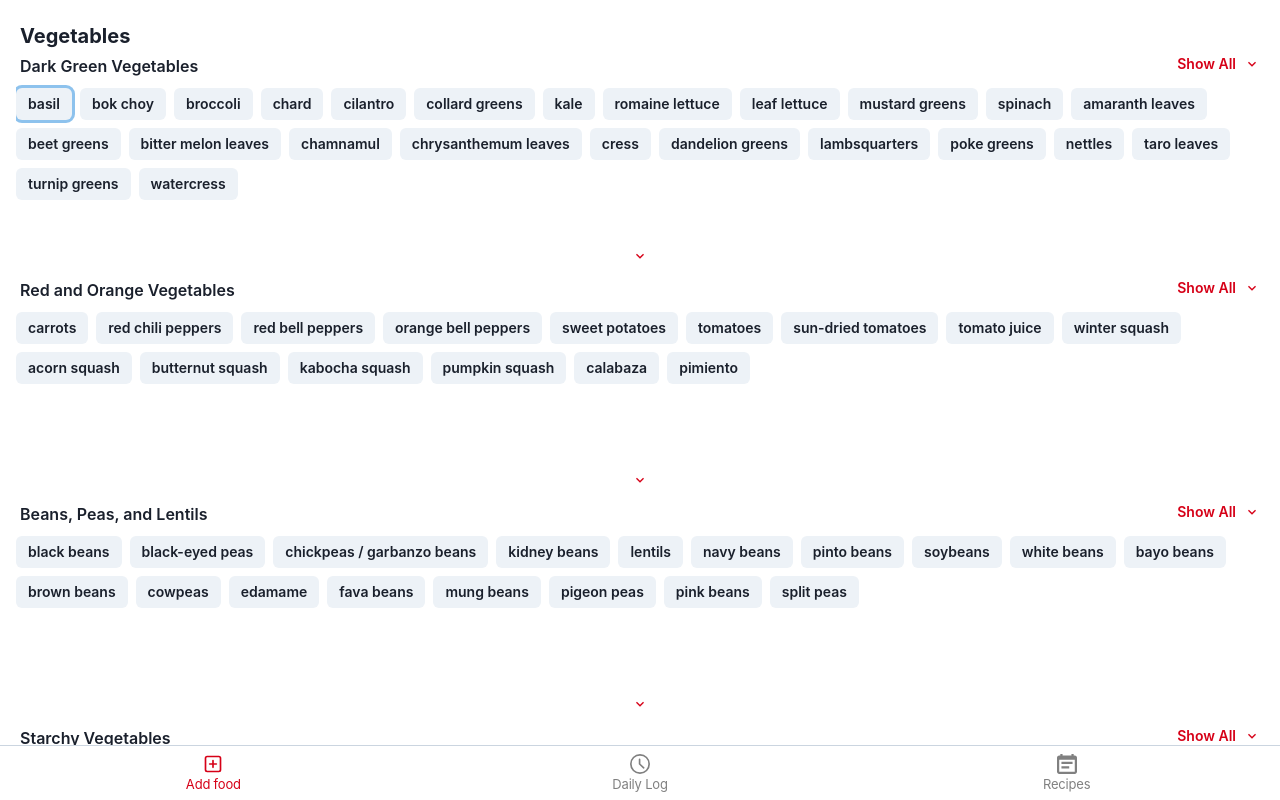
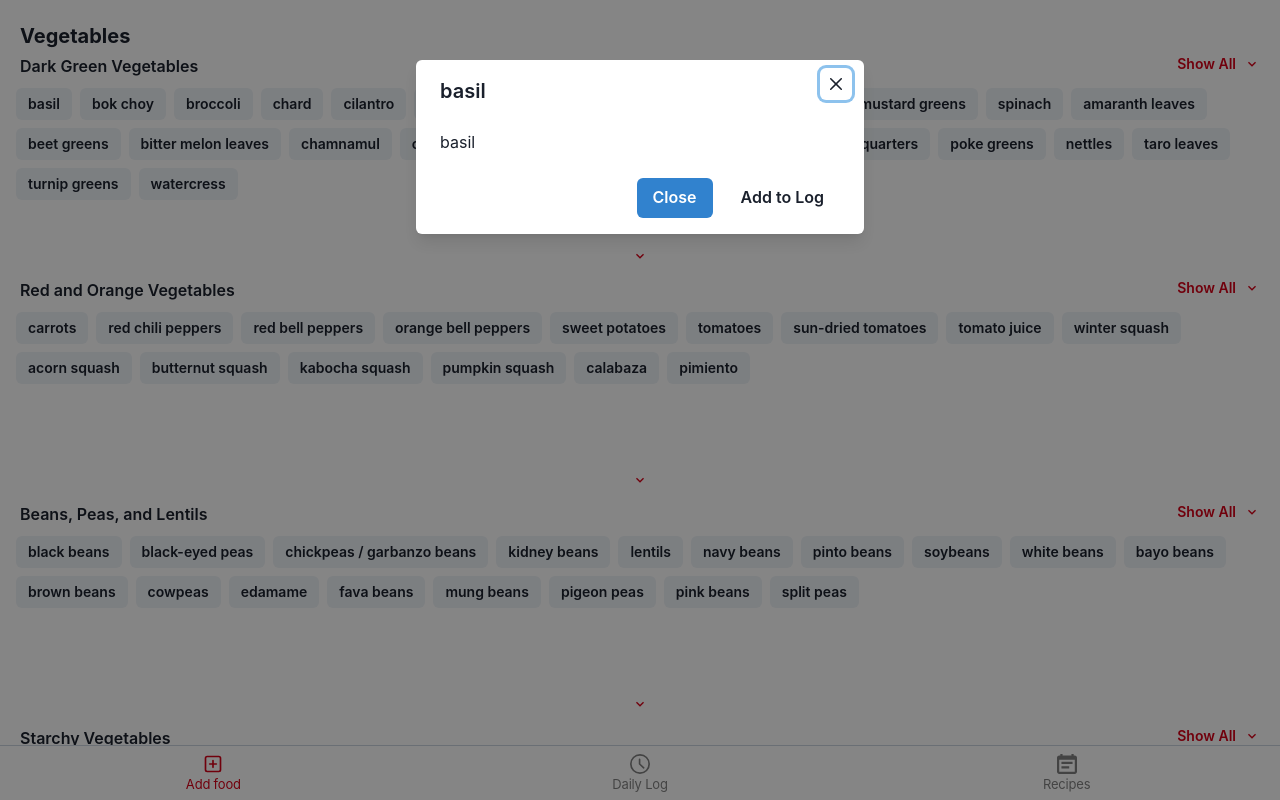
Before and after one commit to josh-minch/diet, a React (Create React App) app: page / in a window 1280 px wide. Both pictures are taken after a click on the button "basil". Shown: the top 800 px of the page. Built offline with nearby package versions, Linux system fonts and the light colour scheme.

Commit message:
Add modal when selecting food to add

```diff
--- a/src/components/AddFoodButton.js
+++ b/src/components/AddFoodButton.js
@@ -31,33 +31,33 @@ const createFoodItem = (name, unit = 'cup') => {
 }
 
 export const AddFoodButton = ({ foodName, setMyFoodState }) => {
-    // const { isOpen, onOpen, onClose } = useDisclosure()
+    const { isOpen, onOpen, onClose } = useDisclosure()
     const onClick = React.useCallback(() => {
         setMyFoodState(myFoodState => myFoodState.concat(createFoodItem(foodName)))
     }, [foodName, setMyFoodState])
 
     return (
-        <>
-            <Button size={'sm'} foodame={foodName} onClick={onClick} >
+        <Box>
+            <Button size={'sm'} foodame={foodName} onClick={onOpen} >
                 {foodName}
             </Button>
 
-            {/* <Modal isOpen={isOpen} onClose={onClose}>
+            <Modal isOpen={isOpen} onClose={onClose}>
                 <ModalOverlay />
                 <ModalContent>
-                    <ModalHeader>Modal Title</ModalHeader>
+                    <ModalHeader>{foodName}</ModalHeader>
                     <ModalCloseButton />
                     <ModalBody>
+                        {foodName}
                     </ModalBody>
-
                     <ModalFooter>
                         <Button colorScheme='blue' mr={3} onClick={onClose}>
                             Close
                         </Button>
-                        <Button onClick={() => onFoodClicked(myFoodState => myFoodState.concat(createFoodItem(foodName)))} variant='ghost'>Add to Log</Button>
+                        <Button onClick={onClick} variant='ghost'>Add to Log</Button>
                     </ModalFooter>
                 </ModalContent>
-            </Modal> */}
-        </>
+            </Modal>
+        </Box>
     )
 }
--- a/src/components/FoodGroup.js
+++ b/src/components/FoodGroup.js
@@ -9,7 +9,6 @@ import {
     Center,
     IconButton,
     Wrap,
-    WrapItem
 } from '@chakra-ui/react'
 import { ChevronDownIcon, ChevronUpIcon } from '@chakra-ui/icons'
 import { foodData } from '../foodData/foodData';
```
